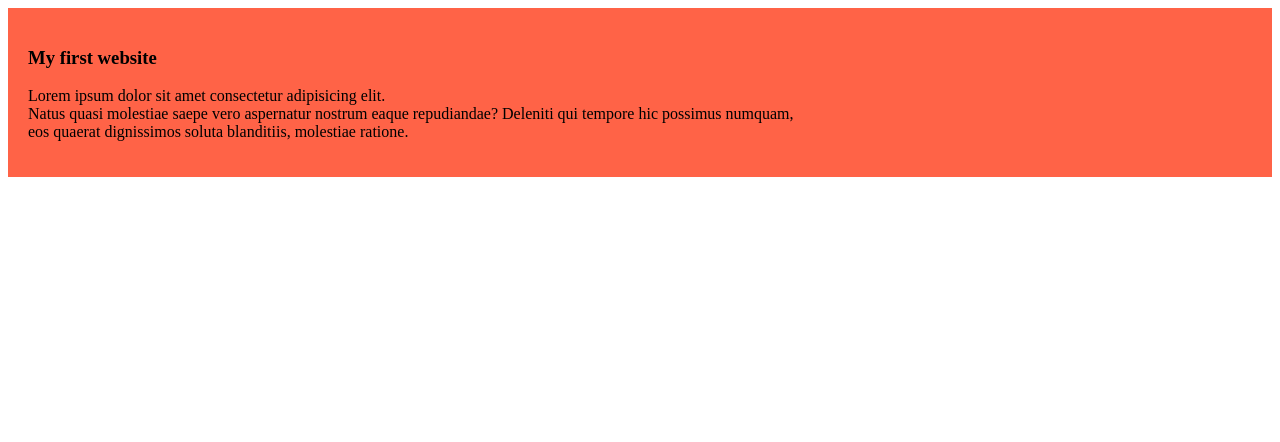
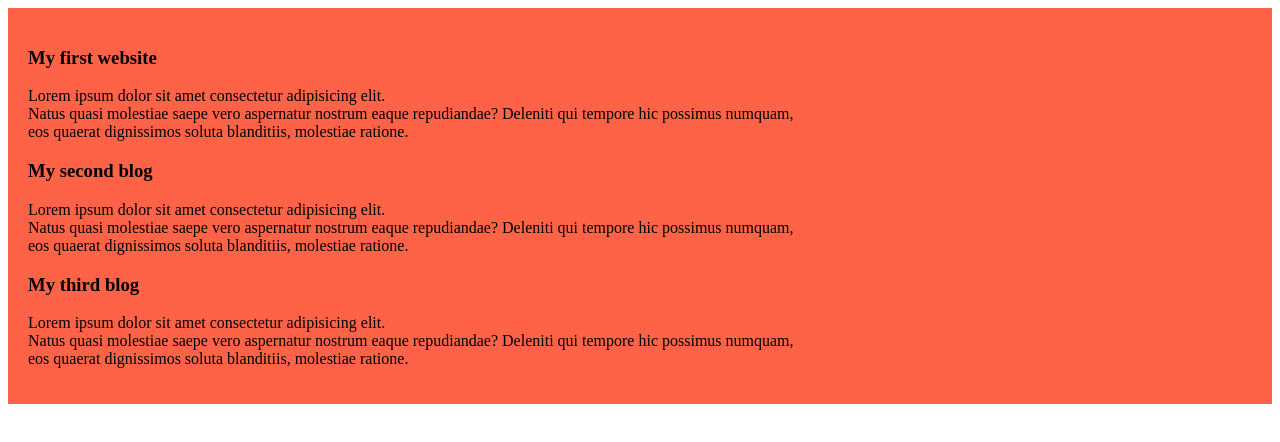
Before and after one commit to MubarakHossenAbir/My-simple-website, a plain HTML site: page index.html in a window 1280 px wide. Drawn offline with Linux system fonts and the light colour scheme.

Commit message:
added the second blog

```diff
--- a/index.html
+++ b/index.html
@@ -13,6 +13,14 @@
         <p>Lorem ipsum dolor sit amet consectetur adipisicing elit. <br>
             Natus quasi molestiae saepe vero aspernatur nostrum eaque repudiandae? Deleniti qui tempore hic possimus numquam, <br>
             eos quaerat dignissimos soluta blanditiis, molestiae ratione.</p>
+            <h3>My second blog</h3>
+        <p>Lorem ipsum dolor sit amet consectetur adipisicing elit. <br>
+            Natus quasi molestiae saepe vero aspernatur nostrum eaque repudiandae? Deleniti qui tempore hic possimus numquam, <br>
+            eos quaerat dignissimos soluta blanditiis, molestiae ratione.</p>
+            <h3>My third blog</h3>
+        <p>Lorem ipsum dolor sit amet consectetur adipisicing elit. <br>
+            Natus quasi molestiae saepe vero aspernatur nostrum eaque repudiandae? Deleniti qui tempore hic possimus numquam, <br>
+            eos quaerat dignissimos soluta blanditiis, molestiae ratione.</p>
     </div>
 </body>
 </html>
--- a/styles/blog.css
+++ b/styles/blog.css
@@ -1,4 +1,5 @@
 div{
     background-color: tomato;
     padding: 20px;
+    margin-bottom: 20px;
 }
```
